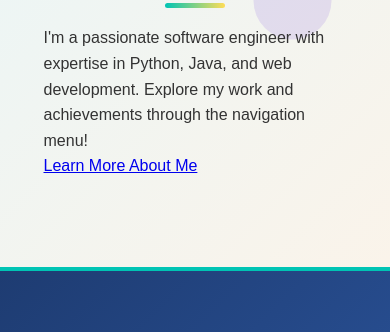
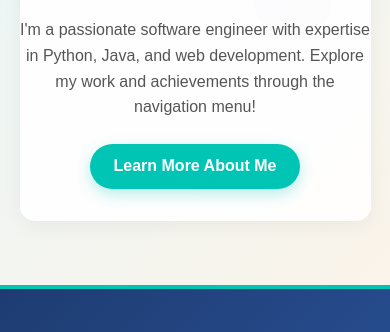
Before and after one commit to vidyanunna/vidyanunna.github.io, a plain HTML site: page index.html in a window 390 px wide. Shown: the part 682-1014 px from the top of the page. Drawn offline with Linux system fonts and the light colour scheme.

Commit message:
Update styles.css

```diff
--- a/styles.css
+++ b/styles.css
@@ -157,6 +157,56 @@ h2::after {
     left: 50%;
     transform: translateX(-50%);
     border-radius: 5px;
+}
+
+/* Welcome Section (Specific to index.html) */
+.welcome-section {
+    padding: 3rem 0;
+    background: rgba(255, 255, 255, 0.9);
+    border-radius: 15px;
+    box-shadow: 0 5px 20px rgba(0, 0, 0, 0.05);
+    margin: 2rem auto;
+    display: flex;
+    justify-content: center;
+    align-items: center;
+    min-height: 50vh; /* Ensures it takes up some vertical space */
+}
+
+.welcome-content {
+    text-align: center;
+    max-width: 800px; /* Limits content width for readability */
+}
+
+.welcome-content h2 {
+    margin-top: 0; /* Overrides global h2 margin */
+}
+
+.intro-text {
+    font-size: 1.2rem;
+    font-weight: 300;
+    color: #555;
+    margin-bottom: 1.5rem;
+    animation: fadeInUp 1s ease;
+}
+
+.learn-more-btn {
+    display: inline-block;
+    padding: 0.8rem 2rem;
+    background: #00C4B4;
+    color: #fff;
+    text-decoration: none;
+    font-weight: 600;
+    font-size: 1.1rem;
+    border-radius: 25px;
+    transition: all 0.3s ease;
+    box-shadow: 0 5px 15px rgba(0, 196, 180, 0.3);
+}
+
+.learn-more-btn:hover {
+    background: #008F7A;
+    transform: translateY(-5px);
+    box-shadow: 0 10px 25px rgba(0, 196, 180, 0.5);
+    color: #ffdd57;
 }
 
 /* Skills, Projects, Certifications, Contact Intro */
@@ -403,6 +453,13 @@ h2::after {
 }
 
 /* Certifications Section */
+.certifications-content {
+    padding: 2rem 0;
+    background: rgba(255, 255, 255, 0.9);
+    border-radius: 20px;
+    box-shadow: 0 10px 30px rgba(0, 0, 0, 0.05);
+}
+
 .certification-card .cert-icon {
     width: 80px;
     height: 80px;
@@ -687,6 +744,20 @@ footer .container {
     .social-links a {
         font-size: 1.8rem;
     }
+
+    .welcome-section {
+        padding: 2rem 0;
+        min-height: auto; /* Adjusts height for smaller screens */
+    }
+
+    .intro-text {
+        font-size: 1rem;
+    }
+
+    .learn-more-btn {
+        padding: 0.6rem 1.5rem;
+        font-size: 1rem;
+    }
 }
 
 @media (min-width: 769px) {
```
